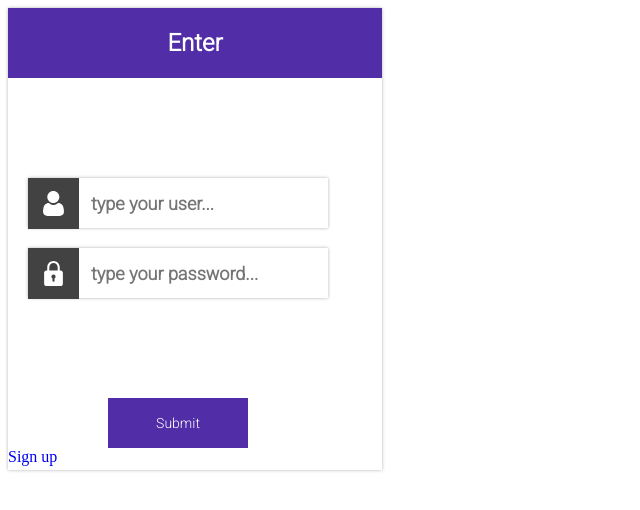
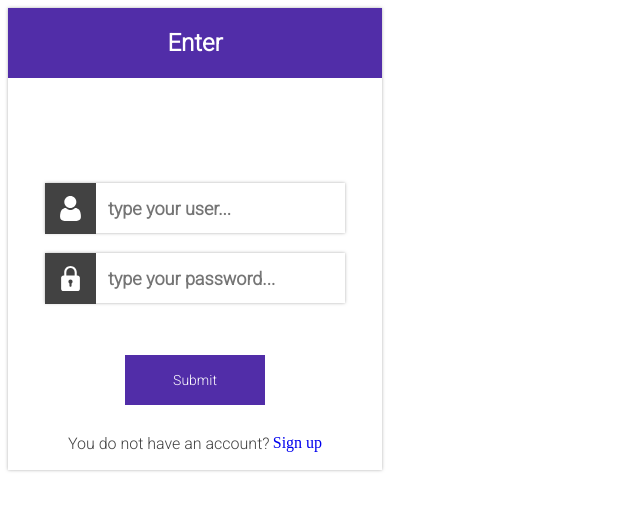
Before and after one commit to AurelioGD/client-chat-app, a React (Create React App) app: page / in a window 1280 px wide. Shown: the top 510 px of the page, without its empty margins (0-640 px from the left). Built offline with nearby package versions, Linux system fonts and the light colour scheme.

Commit message:
change the login component
the style of the component is finished

```diff
--- a/src/components/common/Input/Input.js
+++ b/src/components/common/Input/Input.js
@@ -15,7 +15,7 @@ const Input = ({typeInput='user', margin,children}) => {
 
     const icon = typeInputs[typeInput]
 
-    if(typeInput==="submit") return ( <InputSubmit type="submit" margin={margin}>{children}</InputSubmit> )
+    if(typeInput==="submit") return ( <InputSubmit type="submit" margin={margin}>{children}</InputSubmit>)
 
     return (
         <Container margin={margin} widthSize="300px" heigthSize="50px" display="flex" shadow="default">
--- a/src/components/common/Input/inputStyles.js
+++ b/src/components/common/Input/inputStyles.js
@@ -5,6 +5,7 @@ export const defaultStyles = styled.div`
 `;
 
 export const InputSubmit = styled.input`
+    display: "block";
     width: ${props => props.widthSize || "140px"};
     height: ${props => props.heightSize || "50px"};
     margin: ${props => props.margin || "0"};
--- a/src/components/layouts/LogIn/LogIn.js
+++ b/src/components/layouts/LogIn/LogIn.js
@@ -1,5 +1,5 @@
 import { Container, ContainerTitle, ContainerContent } from "../../DefaultComponentStyles/Container"
-import { Link } from "./LogInStyles"
+import Ask from "./components/Ask/Ask"
 import Input from "../../common/Input/Input"
 import SecondaryTitle from "../../common/SecondaryTitle"
 const LogIn = () => {
@@ -17,13 +17,17 @@ const LogIn = () => {
             <ContainerTitle color="purple" display="flex" justCont="center" aliItems="center" widthSize="100%" heigthSize="70px">
                 <SecondaryTitle fontColor="white" fontSize="24px">Enter</SecondaryTitle>
             </ContainerTitle>
-            <ContainerContent>
+            <ContainerContent heigthSize="100%" widthSize="100%" display="flex" flexDirec="column" justCont="center" aliItems="center">
                 <form onSubmit={handlerSumbit}>
-                    <Input typeInput="user" margin="50% 0px 20px 20px"/>
-                    <Input typeInput="password" margin="20px"/>
-                    <Input typeInput="submit" margin="40% 0px 0px 50%"/>
+                    <Container heigthSize="rem" margin="2rem auto" display="flex" justCont="center" aliItems="center" flexDirec="column">
+                        <Input typeInput="user" margin="10px"/>
+                        <Input typeInput="password" margin="10px"/>
+                    </Container>
+                    <Container heigthSize="3rem" margin="1rem auto" display="flex" justCont="center">
+                        <Input typeInput="submit" margin="10px auto"/>
+                    </Container>
                 </form>
-                <Link href="/" fontColor="purpule">Sign up</Link>
+                <Ask></Ask>
             </ContainerContent>
         </Container>
     )
--- a/src/components/layouts/LogIn/LogInStyles.js
+++ b/src/components/layouts/LogIn/LogInStyles.js
@@ -1,11 +1 @@
 import styled from "styled-components";
-
-const Link = styled.a`
-    text-decoration: none;
-    color:${(props) => props.theme.colors[props.fontColor] || "dark"};
-    &:active,&:visited,&:link{
-        color:${(props) => props.theme.colors[props.fontColor] || "dark"};
-    }
-`
-
-export { Link }
--- a/src/components/layouts/LogIn/components/Ask/Ask.js
+++ b/src/components/layouts/LogIn/components/Ask/Ask.js
@@ -1,8 +1,11 @@
 import { Container } from "../../../../DefaultComponentStyles/Container"
+import { Text } from "../../../../DefaultComponentStyles/Text"
+import { Link } from "./AskStyles";
 const Ask = () => {
     return (
-        <Container>
-
+        <Container display="flex" heigthSize="3rem" display="flex" aliItems="center" margin="10px auto" widthSize="auto">
+            <Text>You do not have an account?</Text>
+            <Link href="/register" margin="0 0 0 0.2rem">Sign up</Link>
         </Container>
     )
 }
--- a/src/components/layouts/LogIn/components/Ask/AskStyles.js
+++ b/src/components/layouts/LogIn/components/Ask/AskStyles.js
@@ -0,0 +1,10 @@
+import styled from "styled-components"
+const Link = styled.a`
+    margin: ${(props) => props.margin || "none"};
+    text-decoration: none;
+    color:${(props) => props.theme.colors[props.fontColor] || "dark"};
+    &:active,&:visited,&:link{
+        color:${(props) => props.theme.colors[props.fontColor] || "dark"};
+    }
+`
+export { Link }
```
